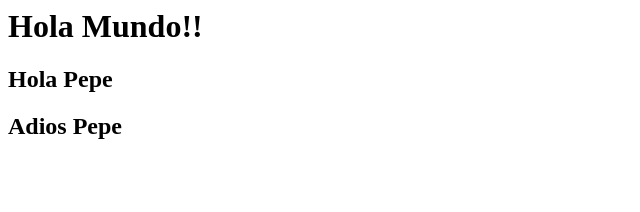
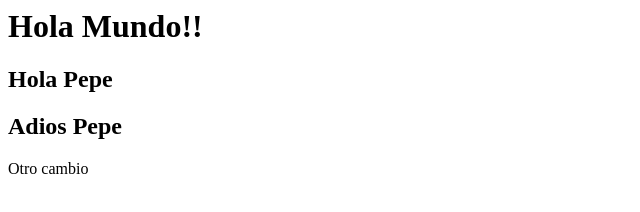
Before and after one commit to JOBFER1/MyFirstRepo, a plain HTML site: page index.html in a window 1280 px wide. Shown: the full height of the page, 0-640 px from the left. Drawn offline with Linux system fonts and the light colour scheme.

Commit message:
Update index.html 3

```diff
--- a/index.html
+++ b/index.html
@@ -1,3 +1,5 @@
 <h1>Hola Mundo!!</h1>
 <h2>Hola Pepe</h2>
 <h2>Adios Pepe</h2>
+
+Otro cambio
```
